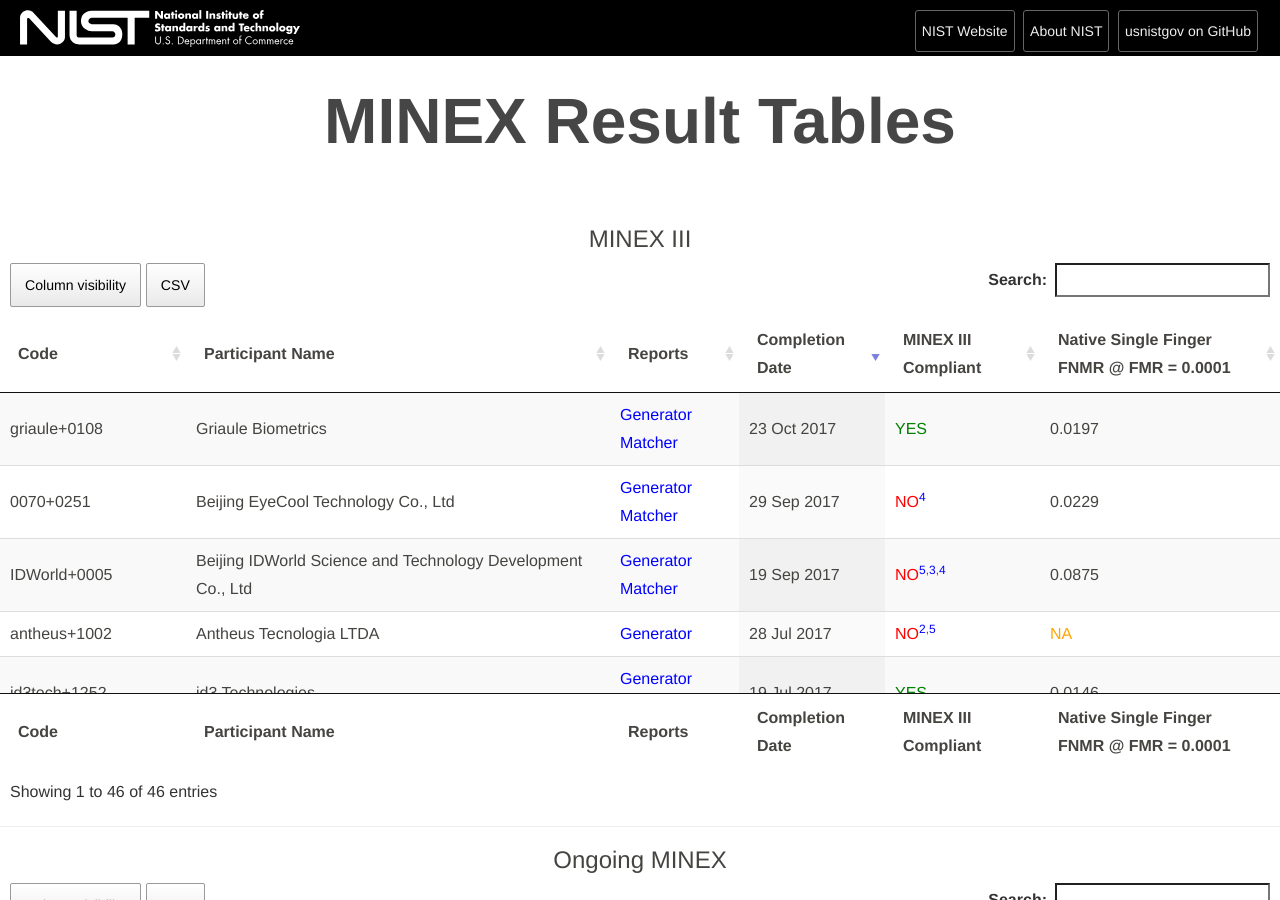
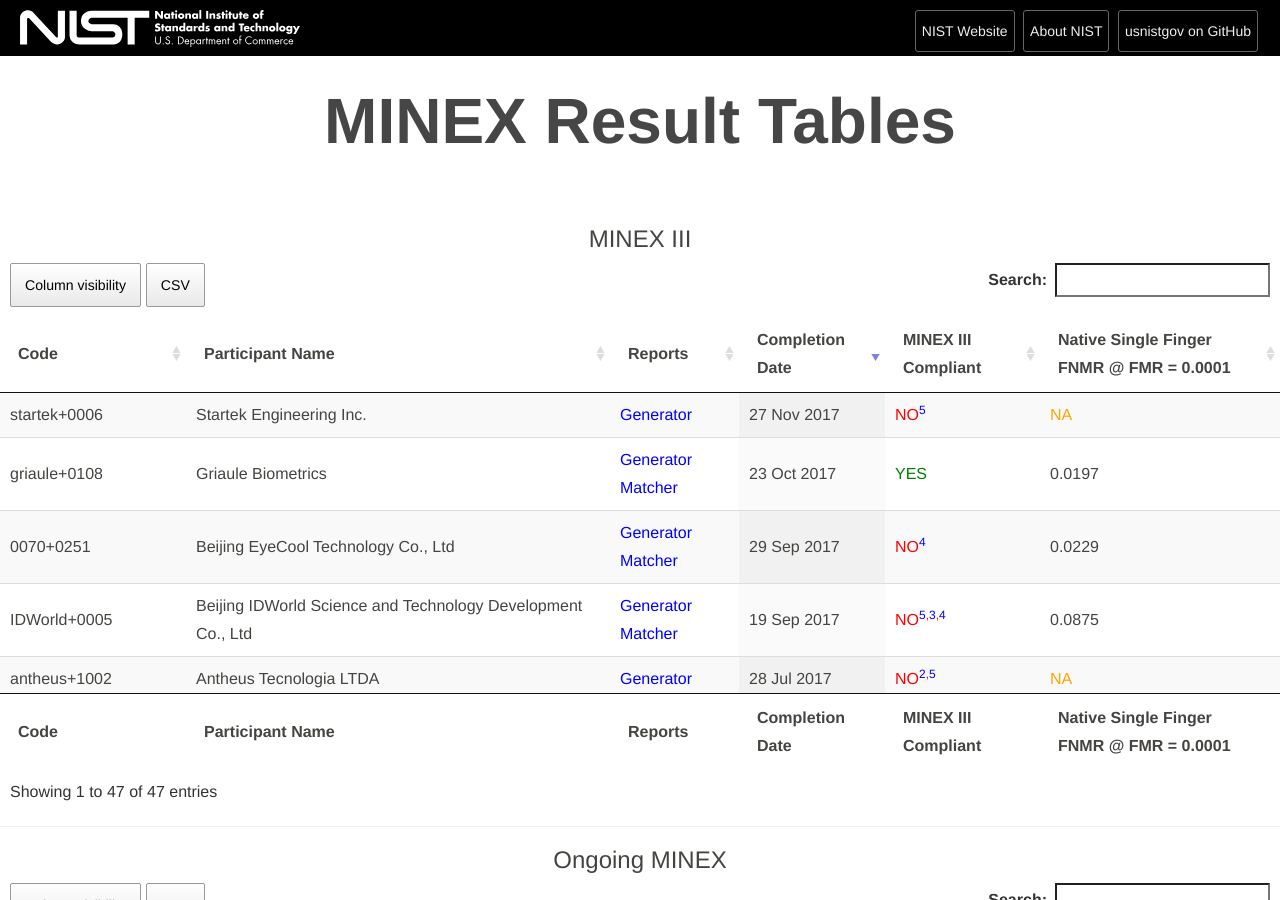
Before and after one commit to usnistgov/minex, a Jekyll site: the page built from results/tables/index.html, in a window 1280 px wide and 900 px high. Built offline with Jekyll 4.4.1, drawn with Linux system fonts in a browser that asks for light colours.

Commit message:
startek+0006
new vendor results startek+0006

```diff
--- a/_includes/results/minexiii.html
+++ b/_includes/results/minexiii.html
@@ -943,6 +943,26 @@
 			<td>0014</td>
 			<td>SSMKM</td>
 		</tr>
+		<tr>
+			<td>startek+0006</td>
+			<td>Startek Engineering Inc.</td>
+			<td><a href="http://nigos.nist.gov:8080/evaluations/minexiii/reportcards/startek+0006_generator_report.pdf">Generator</a></td>
+			<td>11/27/2017</td>
+			<td class="minex_no">NO<a href="#5"><sup>5</sup></a></td>
+			<td class="minex_no">NO<a href="#5"><sup>5</sup></a></td>
+			<td class="minex_na">NA</td>
+			<td class="minex_na">NA</td>
+			<td class="minex_na">NA</td>
+			<td class="minex_no">NO<a href="#5"><sup>5</sup></a></td>
+			<td class="minex_na">NA</td>
+			<td class="minex_na">NA</td>
+			<td>002B</td>
+			<td>0006</td>
+			<td class="minex_na">NA</td>
+			<td class="minex_na">NA</td>
+			<td class="minex_na">NA</td>
+			<td class="minex_na">NA</td>
+		</tr>
 	</tbody>
 	<tfoot id="minexiii_results_footer">
 		<tr>
```
